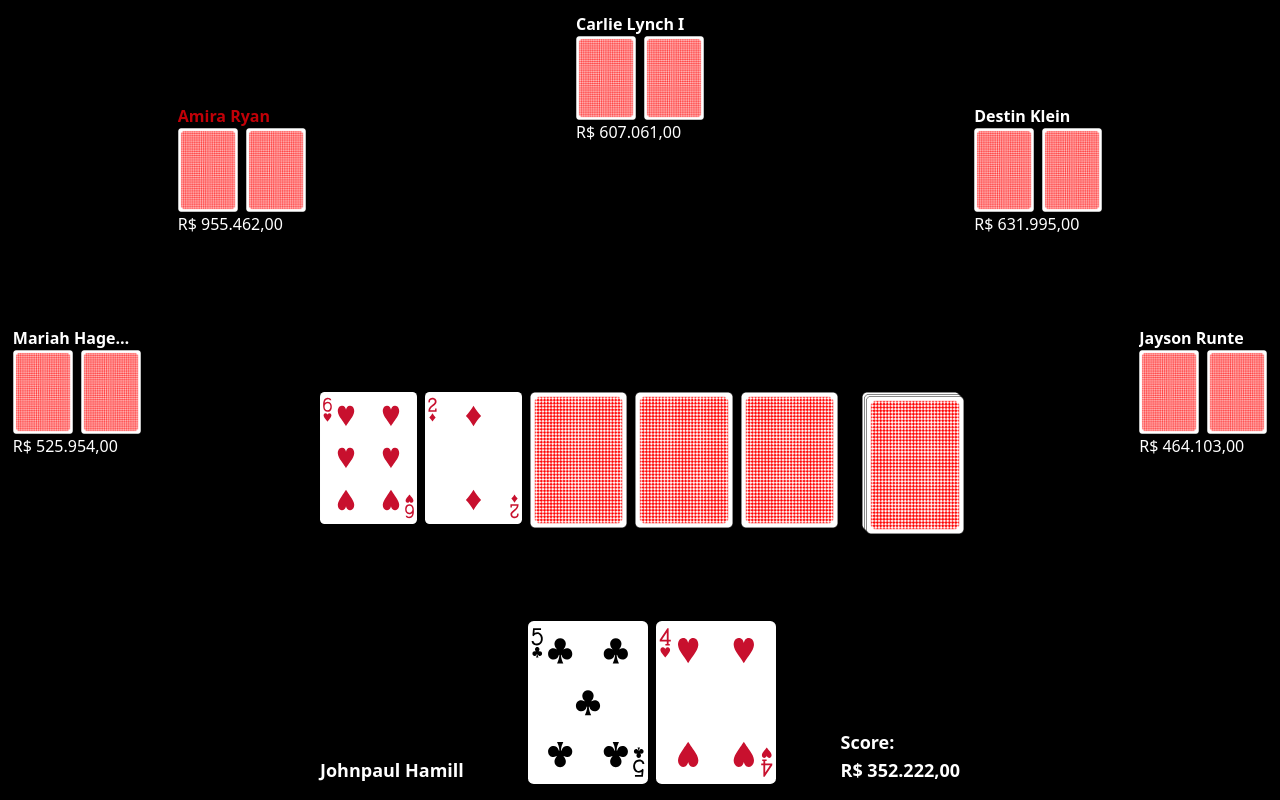
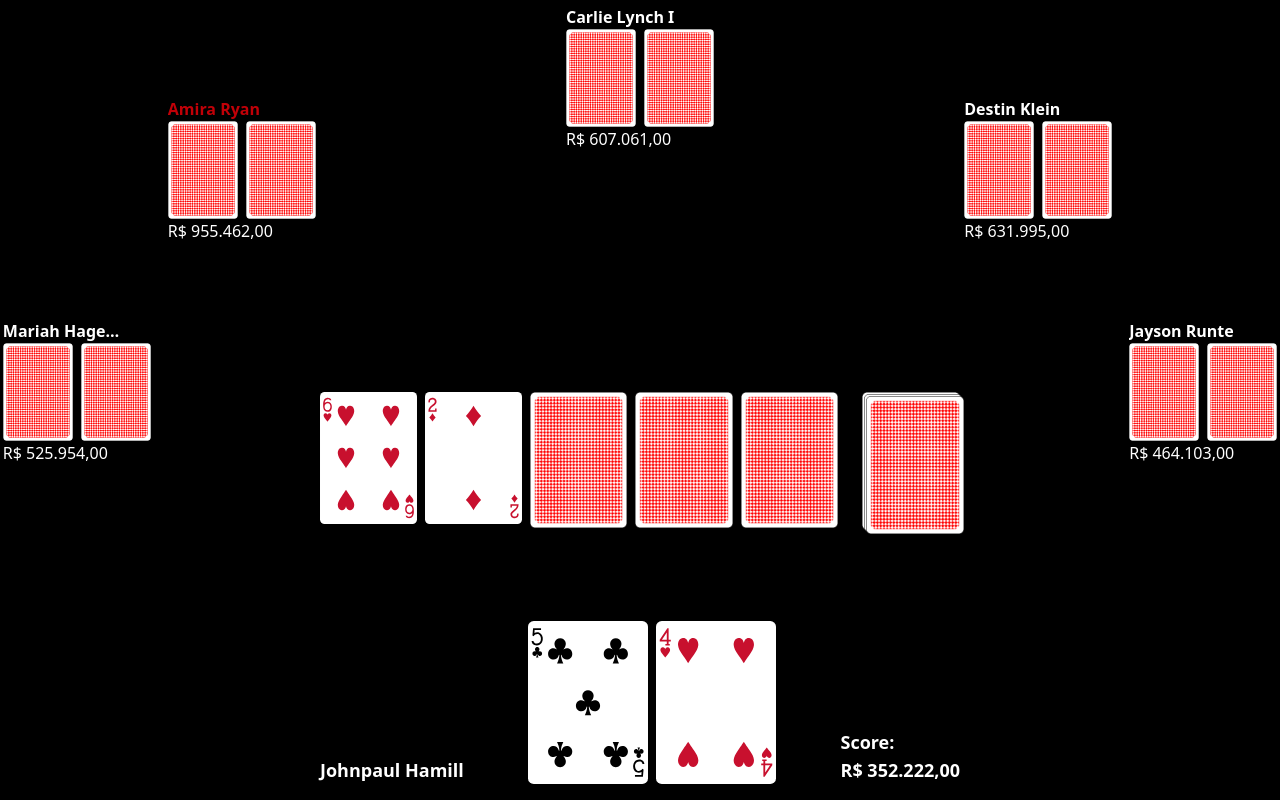
Before and after one commit to GheistLycis/Poker, an Angular app in the folder frontend/: page / in a window 1280 px wide. Built offline with nearby package versions, Linux system fonts and the light colour scheme.

Commit message:
refactor: minor

```diff
--- a/frontend/src/app/components/card/card.html
+++ b/frontend/src/app/components/card/card.html
@@ -2,8 +2,8 @@
   priority
   [alt]="variant()"
   [ngSrc]="'cards/' + variant() + cardImgFileType()"
-  [width]="owner() === CARD_OWNER_ENUM.OPPONENT ? 60 : 120"
-  [height]="owner() === CARD_OWNER_ENUM.OPPONENT ? 120 : 240"
+  [width]="owner() === CARD_OWNER_ENUM.OPPONENT ? 70 : 120"
+  [height]="owner() === CARD_OWNER_ENUM.OPPONENT ? 140 : 240"
   [ngClass]="{
     'duration-300 ease-out hover:-translate-y-2 hover:opacity-80': variant() !== CARD_ENUM.BACK,
   }"
```
